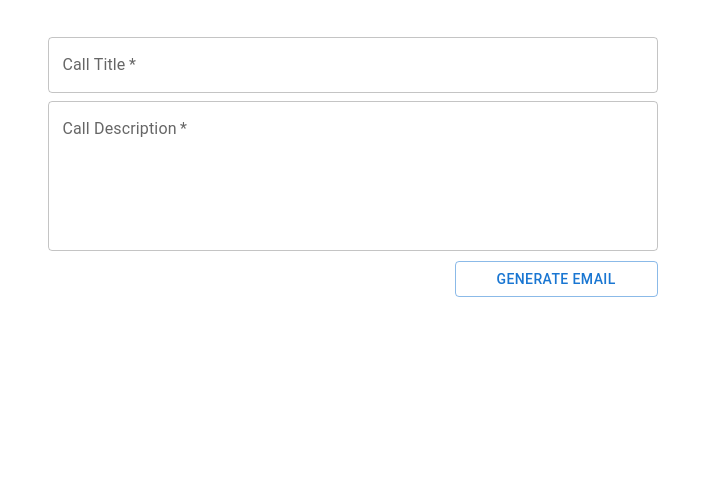
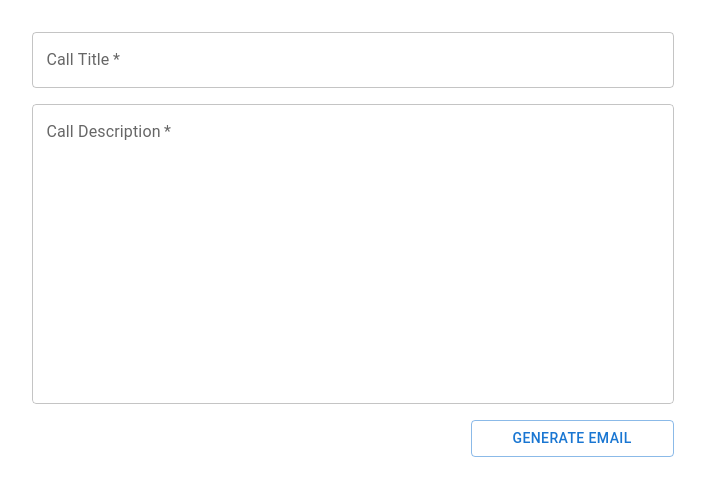
Before and after one commit to jackmulligan-ire/havebeen-client, a React (Create React App) app: page / in a window 1280 px wide. Shown: the top 496 px of the page, without its empty margins (287-992 px from the left). Built offline with nearby package versions, Linux system fonts and the light colour scheme.

Commit message:
Improved the UI around the text area

```diff
--- a/src/components/CallForm/CallForm.tsx
+++ b/src/components/CallForm/CallForm.tsx
@@ -23,11 +23,12 @@ const CallForm = () => {
         <Grid
           container
           size={12}
-          sx={{ mt: 4, height: "100%" }}
+          spacing={2}
+          sx={{ mt: 4 }}
           justifyContent={"right"}
           alignItems={"center"}
         >
-          <Grid size={12} sx={{ height: "20%" }}>
+          <Grid size={12}>
             <CallFormTitle callTitle={callTitle} setCallTitle={setCallTitle} />
           </Grid>
           <Grid size={12}>
@@ -36,7 +37,7 @@ const CallForm = () => {
               setCallDescription={setCallDescription}
             />
           </Grid>
-          <Grid size={4} sx={{ height: "15%" }}>
+          <Grid size={4}>
             <CallFormSubmit loading={loading} />
           </Grid>
         </Grid>
--- a/src/components/CallForm/CallFormDescription/CallFormDescription.tsx
+++ b/src/components/CallForm/CallFormDescription/CallFormDescription.tsx
@@ -21,10 +21,18 @@ const CallFormDescription = ({
       placeholder="Enter a call description"
       required
       multiline
+      sx={{
+        minHeight: "300px",
+      }}
       slotProps={{
         input: {
           sx: {
-            height: "150px",
+            height: "300px",
+            overflowY: "auto",
+            "& textarea": {
+              height: "auto",
+              minHeight: "250px",
+            },
           },
         },
       }}
```
